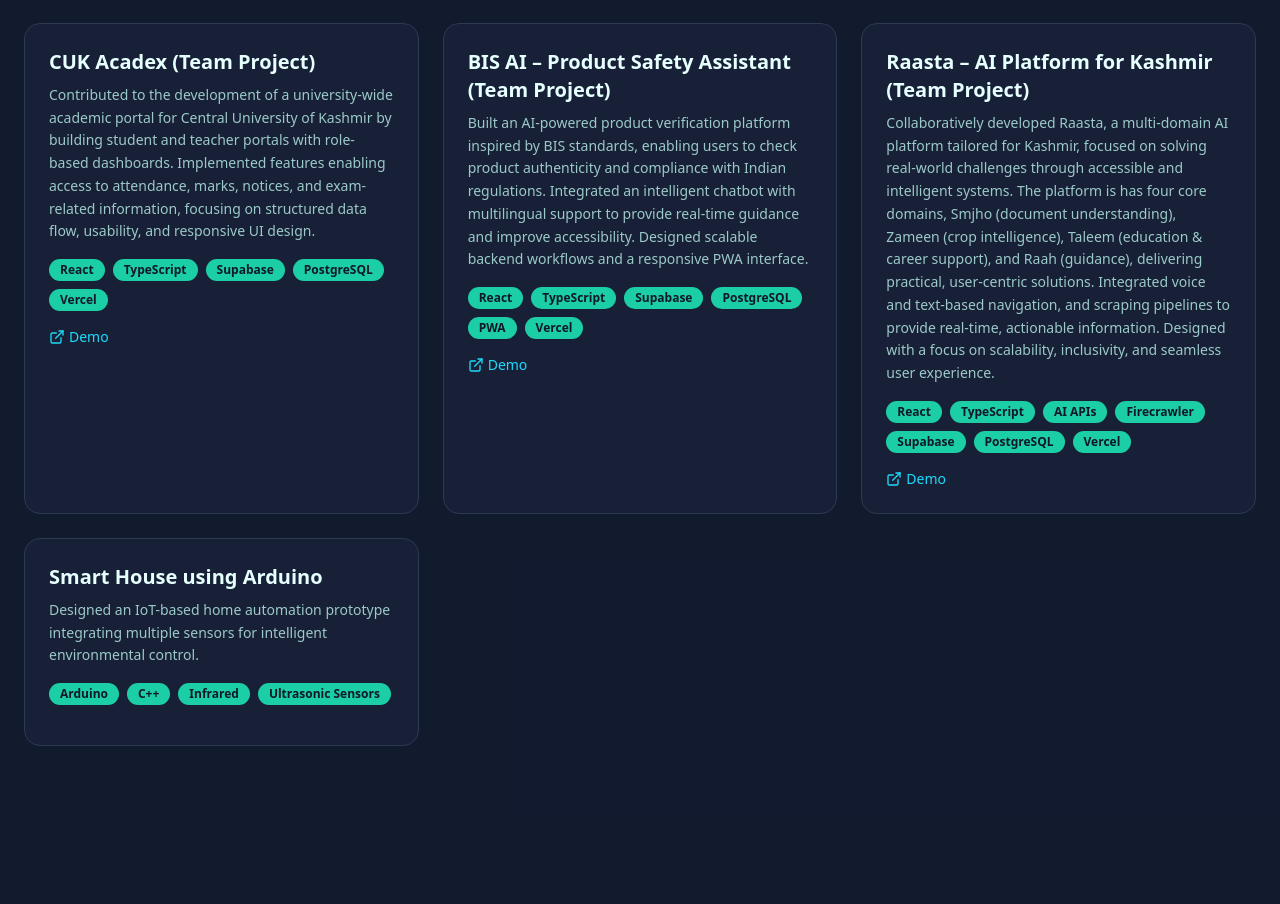
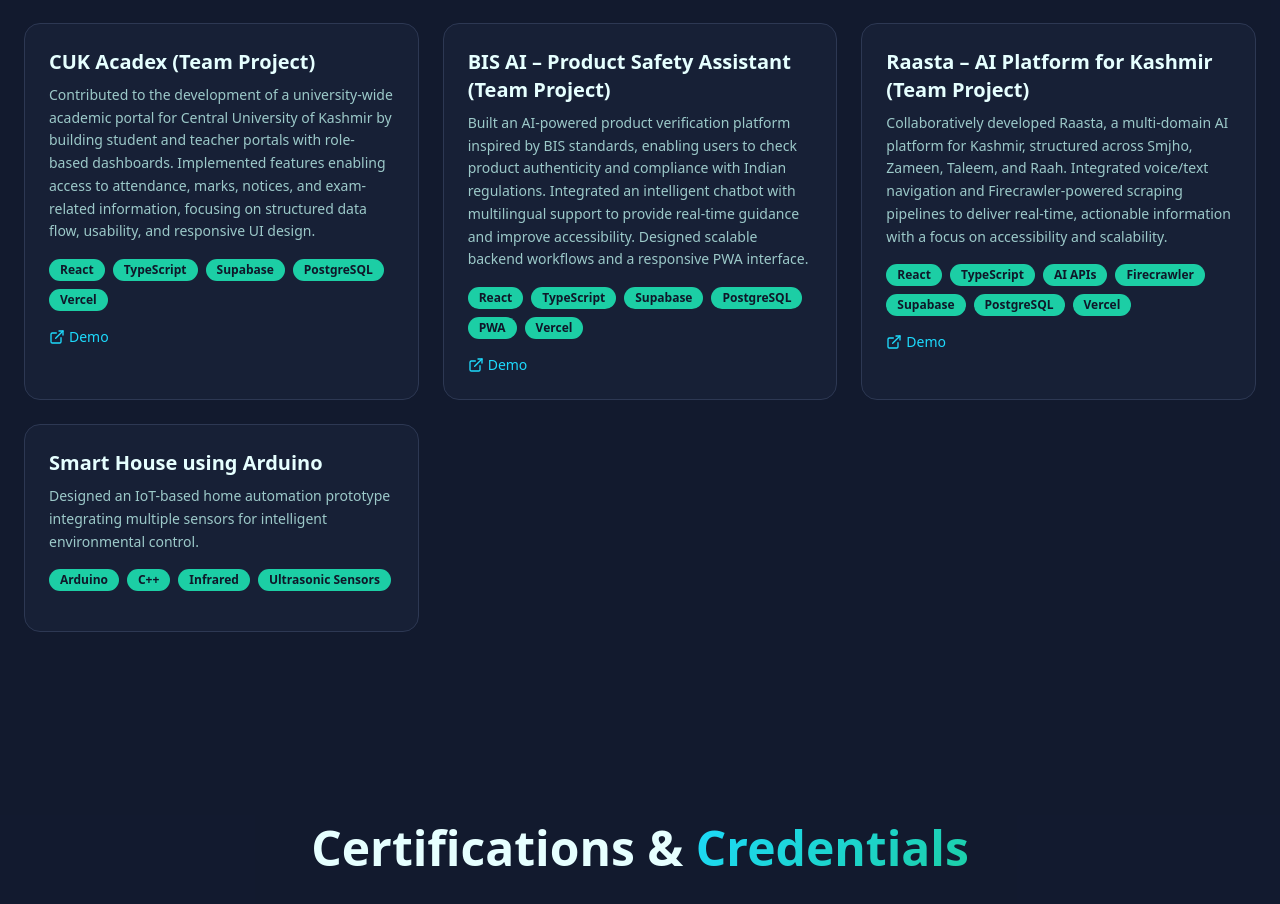
Before and after one commit to nimrawani04/nimrawani04.github.io, a React (Vite) app: page / in a window 1280 px wide. Shown: the part 1980-2884 px from the top of the page. Built offline with nearby package versions, Linux system fonts and the light colour scheme; the HTML template or start-up script is replaced by a standard one.

Commit message:
Refine Raasta project description
Updated project description for Raasta AI platform to enhance clarity and conciseness.

```diff
--- a/src/pages/Index.tsx
+++ b/src/pages/Index.tsx
@@ -77,10 +77,10 @@ const Index = () => {
   },
 
 
- {
+{
   title: "Raasta – AI Platform for Kashmir (Team Project)",
   description:
-    "Collaboratively developed Raasta, a multi-domain AI platform tailored for Kashmir, focused on solving real-world challenges through accessible and intelligent systems. The platform is has four core domains, Smjho (document understanding), Zameen (crop intelligence), Taleem (education & career support), and Raah (guidance), delivering practical, user-centric solutions. Integrated voice and text-based navigation, and scraping pipelines to provide real-time, actionable information. Designed with a focus on scalability, inclusivity, and seamless user experience.",
+    "Collaboratively developed Raasta, a multi-domain AI platform for Kashmir, structured across Smjho, Zameen, Taleem, and Raah. Integrated voice/text navigation and Firecrawler-powered scraping pipelines to deliver real-time, actionable information with a focus on accessibility and scalability.",
   tech: ["React", "TypeScript", "AI APIs", "Firecrawler", "Supabase", "PostgreSQL", "Vercel"],
   link: "https://cursor-hackathon-roan.vercel.app/",
 },
```
